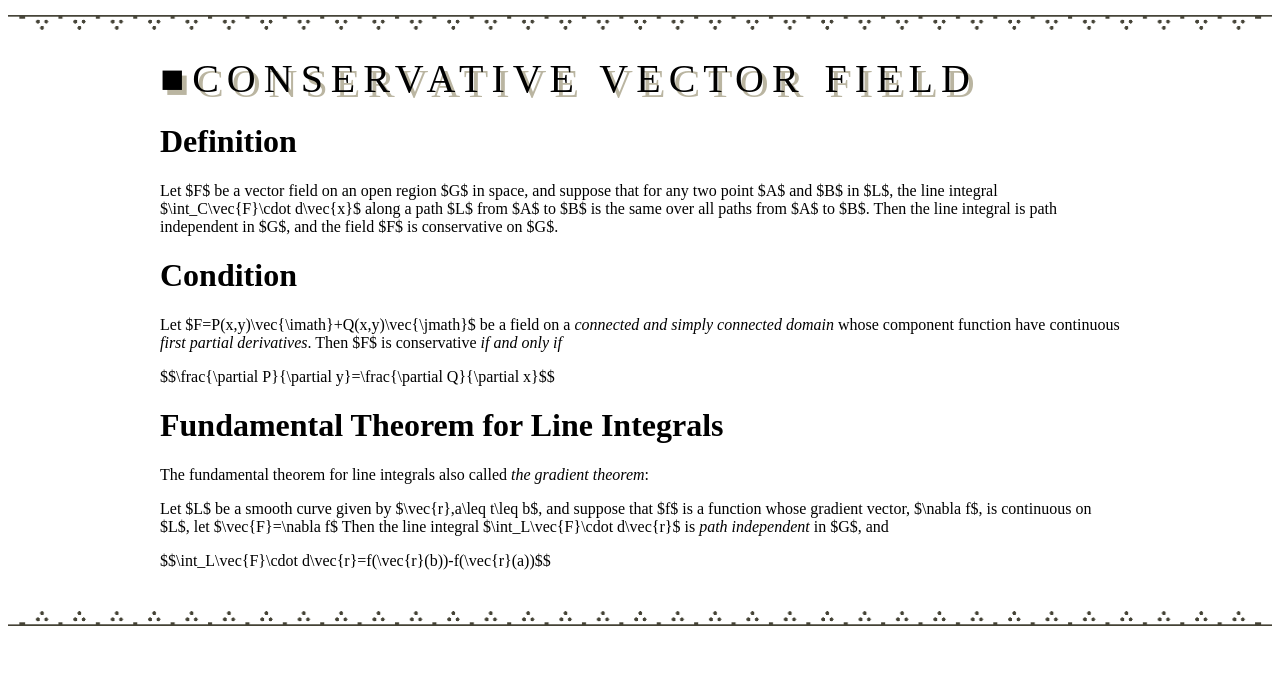
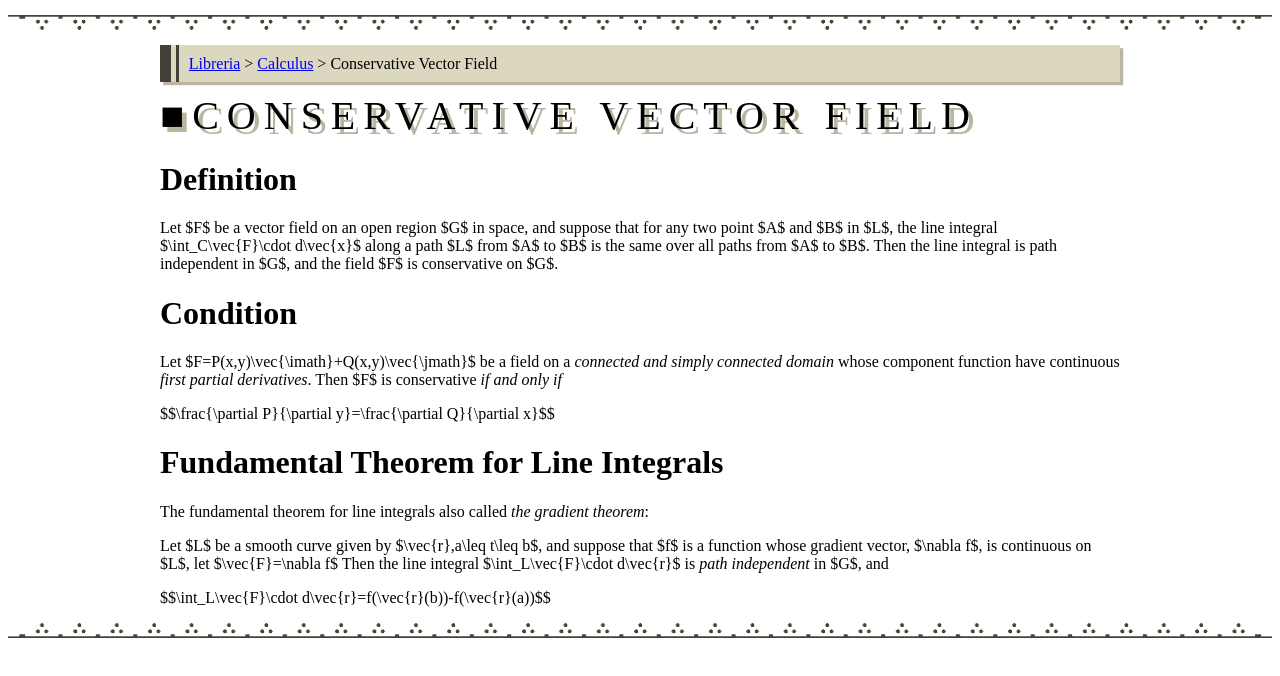
Before and after one commit to PoiScript/libreria, a Gatsby site: page /calculus/conservative-vector-field/ in a window 1280 px wide. Built offline with nearby package versions, Linux system fonts and the light colour scheme; Gatsby itself is replaced by a stand-in of ours.

Commit message:
feat: paginator styling

```diff
--- a/src/components/Border.jsx
+++ b/src/components/Border.jsx
@@ -3,26 +3,18 @@ import React from 'react'
 import TopBorderImg from '../assets/border-top.png'
 import BottomBorderImg from '../assets/border-bottom.png'
 
-const styles = {
-  border: {
-    zIndex: 99,
-    margin: '15px 0',
-    borderLeft: '15px solid transparent',
-    borderRight: '15px solid transparent',
-    borderBottom: '15px solid transparent'
-  },
-  nav: {
-    borderImage: `url(${TopBorderImg}) 60 round`
-  },
-  footer: {
-    borderImage: `url(${BottomBorderImg}) 60 round`
-  }
+const style = {
+  zIndex: 99,
+  margin: '15px 0',
+  borderLeft: '15px solid transparent',
+  borderRight: '15px solid transparent',
+  borderBottom: '15px solid transparent'
 }
 
 export const TopBorder = () => (
-  <section style={{...styles.nav, ...styles.border}} />
+  <section style={{ ...style, borderImage: `url(${TopBorderImg}) 60 round` }} />
 )
 
 export const BottomBorder = () => (
-  <section style={{...styles.footer, ...styles.border}} />
+  <section style={{ ...style, borderImage: `url(${BottomBorderImg}) 60 round` }} />
 )
--- /dev/null
+++ b/src/templates/entry.css
@@ -0,0 +1,17 @@
+.paginator:before {
+  content: '';
+  position: absolute;
+  width: 0.3rem;
+  top: 0;
+  height: 100%;
+  left: 0;
+  border: solid #454138;
+  border-width: 0 0.2rem 0 0.7rem;
+}
+
+.paginator {
+  position: relative;
+  background-color: #dcd8c0;
+  box-shadow: 0.2rem 0.2rem 0 #bab5a1;
+  padding: 0.6rem 1.8rem;
+}
--- a/src/templates/entry.jsx
+++ b/src/templates/entry.jsx
@@ -1,16 +1,20 @@
 import React from 'react'
 import Helmet from 'react-helmet'
+import Link from 'gatsby-link'
 
 import { BottomBorder, TopBorder } from '../components/Border'
+
+import './entry.css'
 
 const styles = {
   content: {
     margin: 'auto',
-    maxWidth: '960px',
-    padding: '10px'
+    padding: '0 10px',
+    maxWidth: '960px'
   },
   header: {
     fontSize: '2.5rem',
+    paddingTop: '10px',
     fontWeight: 'normal',
     textShadow: '0.3rem 0.3rem 0 #bab5a1',
     textTransform: 'uppercase',
@@ -18,26 +22,29 @@ const styles = {
   }
 }
 
-export default ({ data }) => {
-  const { markdownRemark: entry } = data
-  return (
+export default ({ data: { entry } }) => (
   <div>
-      <Helmet title={entry.frontmatter.title} />
+    <Helmet title={entry.meta.title} />
     <TopBorder />
     <div style={styles.content}>
-        <div style={styles.header}>■{entry.frontmatter.title}</div>
+      <div className='paginator'>
+        <Link to='/'>Libreria</Link> > <Link to={entry.meta.category}>{entry.meta.category}</Link> > {entry.meta.title}
+      </div>
+    </div>
+    <div style={styles.content}>
+      <div style={styles.header}>■{entry.meta.title}</div>
       <div dangerouslySetInnerHTML={{ __html: entry.html }} />
     </div>
     <BottomBorder />
   </div>
 )
-}
 
 export const entryQuery = graphql`
   query EntryQuery($slug: String!) {
-    markdownRemark(fields: { slug: { eq: $slug } }) {
+    entry: markdownRemark(fields: { slug: { eq: $slug } }) {
       html
-      frontmatter {
+      meta: frontmatter {
+        category
         title
       }
     }
```
Lines whose indentation alone changed are shown as unchanged.
